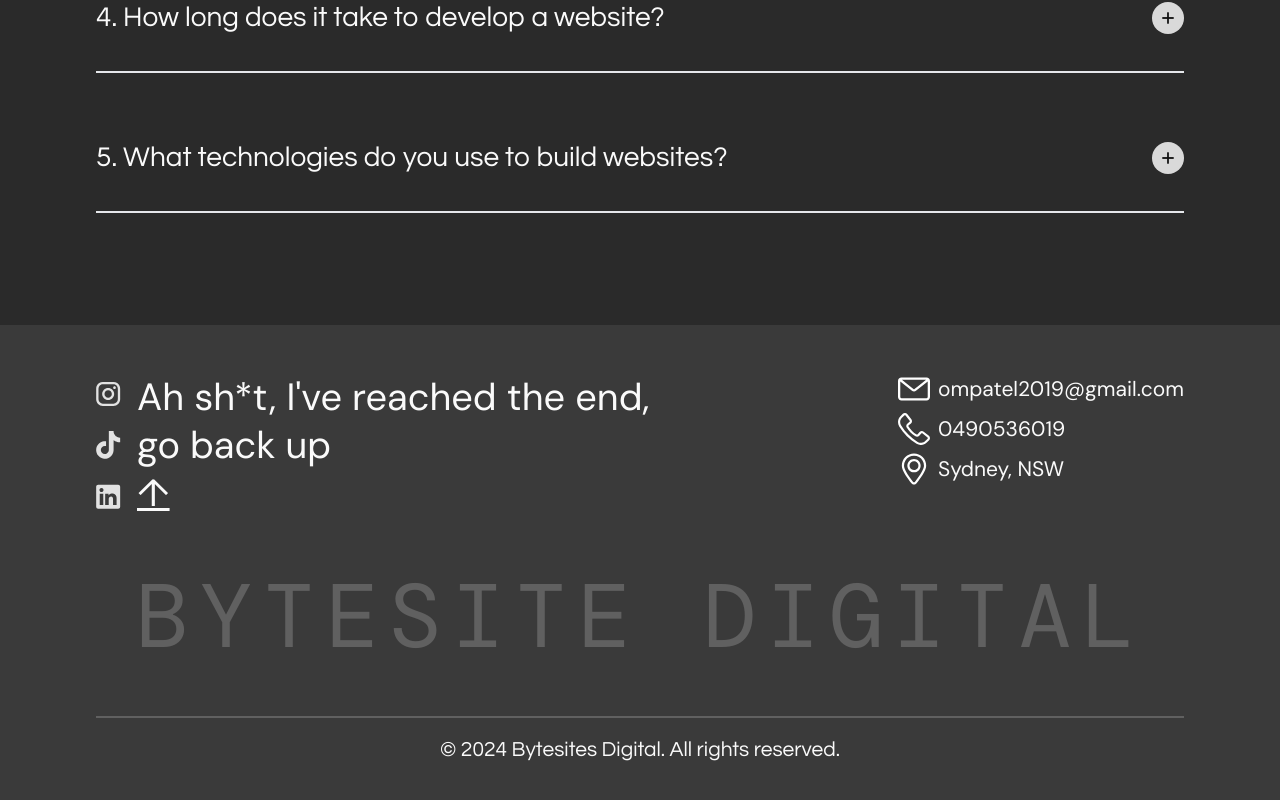
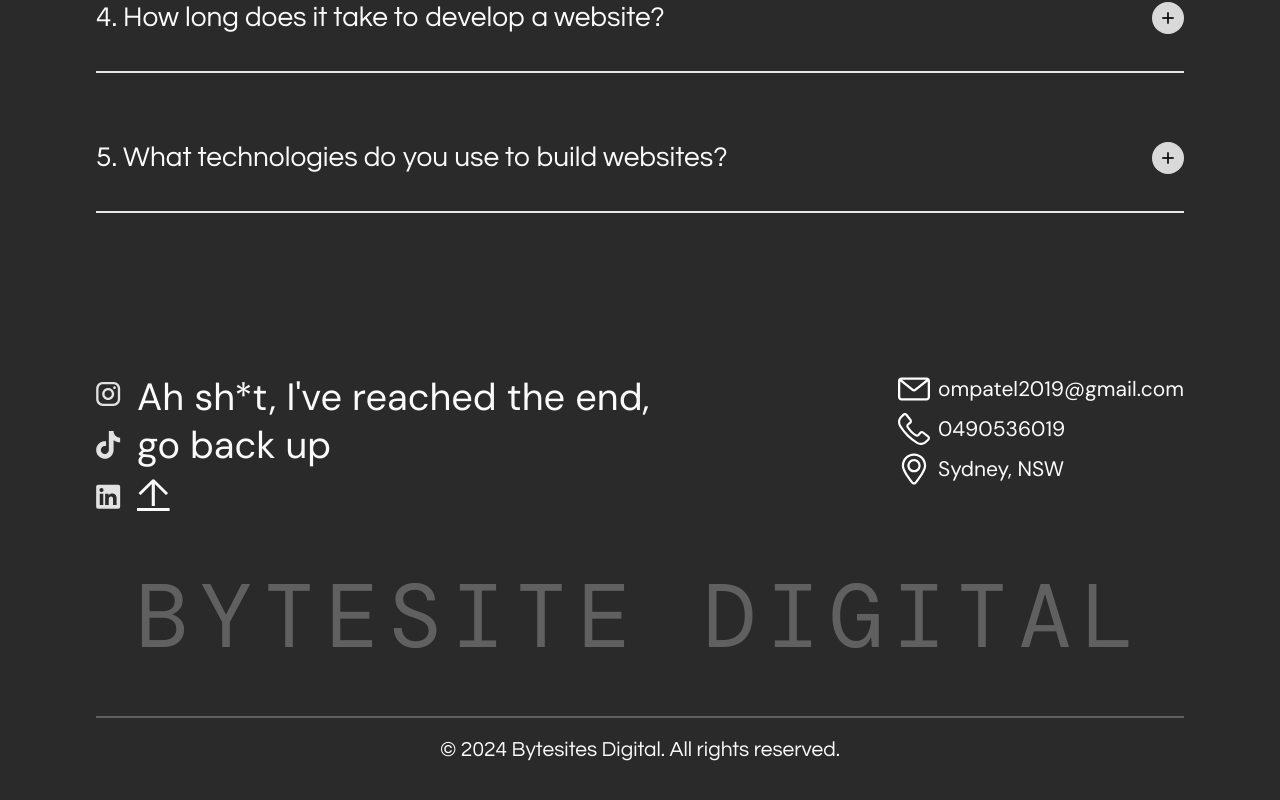
Before and after one commit to ompatel2019/bytesitedig-web, a React (Vite) app: page / in a window 1280 px wide. Shown: the part 7490-8290 px from the top of the page. Built offline with nearby package versions, Linux system fonts and the light colour scheme; a web font is replaced by a local one.

Commit message:
Update Footer.jsx

```diff
--- a/src/components/Footer.jsx
+++ b/src/components/Footer.jsx
@@ -37,7 +37,7 @@ const Footer = () => {
   ];
 
   return (
-    <div id='footer' className='2xl:px-[160px] 2xl:py-[96px] 2xl:pb-[16px] xl:px-[96px] lg:px-[72px] md:px-[24px] sm:px-[16px] max-sm:px-[16px] py-[48px] bg-c2'>
+    <div id='footer' className='2xl:px-[160px] 2xl:py-[96px] 2xl:pb-[16px] xl:px-[96px] lg:px-[72px] md:px-[24px] sm:px-[16px] max-sm:px-[16px] py-[48px] bg-c1'>
       <div className='flex flex-col space-y-8 max-md:space-y-6 max-sm:space-y-2'>
         <div className='flex justify-between max-sm:items-center max-sm:gap-2'>
           <div className='flex gap-4'>
```
